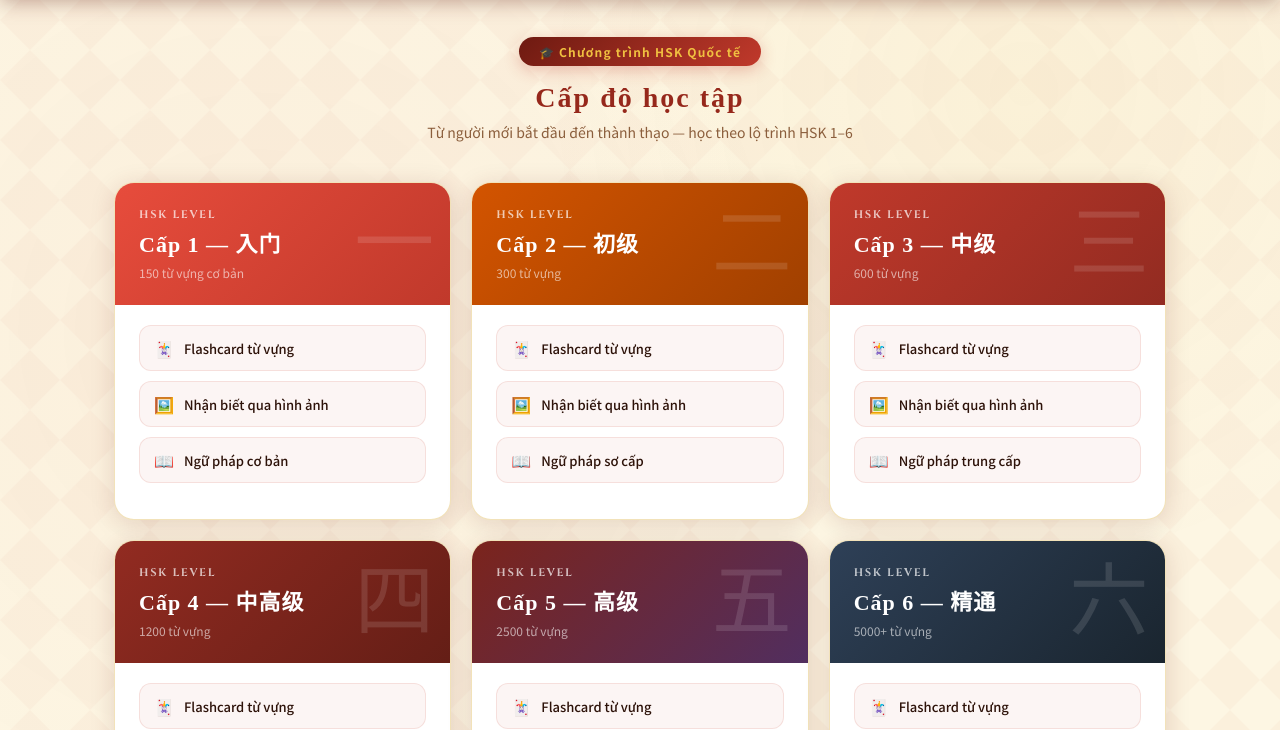
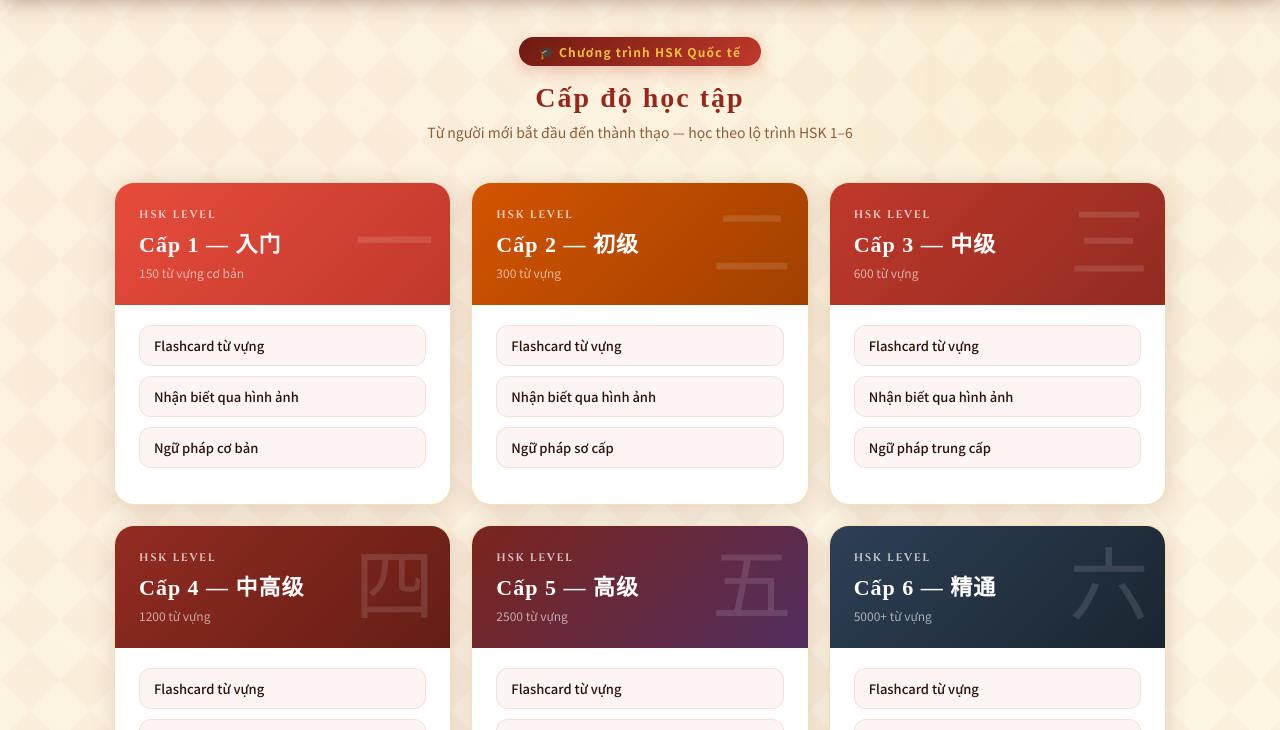
Before and after one commit to minhminhngyn/HSKMinhMinhv2, a plain HTML site: page index.html in a window 1280 px wide. Both pictures are taken after a click on the button "Cấp độ". Shown: the part 70-800 px from the top of the page. Drawn offline with Linux system fonts and the light colour scheme; a web font is replaced by a local one.

Commit message:
remove-icon

```diff
--- a/index.html
+++ b/index.html
@@ -537,7 +537,6 @@ nav {
   color: var(--red-dark);
 }
 
-.feat-icon { font-size: 16px; flex-shrink: 0; }
 
 /* Flashcard modal */
 .modal-overlay {
@@ -1073,9 +1072,9 @@ nav {
       </div>
       <div class="level-body">
         <div class="level-features">
-          <div class="level-feature" onclick="openFlashcard(1)"><span class="feat-icon">🃏</span> Flashcard từ vựng</div>
-          <div class="level-feature" onclick="openImageRecog(1)"><span class="feat-icon">🖼️</span> Nhận biết qua hình ảnh</div>
-          <div class="level-feature" onclick="openGrammar(1)"><span class="feat-icon">📖</span> Ngữ pháp cơ bản</div>
+          <div class="level-feature" onclick="openFlashcard(1)"> Flashcard từ vựng</div>
+          <div class="level-feature" onclick="openImageRecog(1)"> Nhận biết qua hình ảnh</div>
+          <div class="level-feature" onclick="openGrammar(1)"> Ngữ pháp cơ bản</div>
         </div>
       </div>
     </div>
@@ -1088,9 +1087,9 @@ nav {
       </div>
       <div class="level-body">
         <div class="level-features">
-          <div class="level-feature" onclick="openFlashcard(2)"><span class="feat-icon">🃏</span> Flashcard từ vựng</div>
-          <div class="level-feature" onclick="openImageRecog(2)"><span class="feat-icon">🖼️</span> Nhận biết qua hình ảnh</div>
-          <div class="level-feature" onclick="openGrammar(2)"><span class="feat-icon">📖</span> Ngữ pháp sơ cấp</div>
+          <div class="level-feature" onclick="openFlashcard(2)"> Flashcard từ vựng</div>
+          <div class="level-feature" onclick="openImageRecog(2)"> Nhận biết qua hình ảnh</div>
+          <div class="level-feature" onclick="openGrammar(2)"> Ngữ pháp sơ cấp</div>
         </div>
       </div>
     </div>
@@ -1103,9 +1102,9 @@ nav {
       </div>
       <div class="level-body">
         <div class="level-features">
-          <div class="level-feature" onclick="openFlashcard(3)"><span class="feat-icon">🃏</span> Flashcard từ vựng</div>
-          <div class="level-feature" onclick="openImageRecog(3)"><span class="feat-icon">🖼️</span> Nhận biết qua hình ảnh</div>
-          <div class="level-feature" onclick="openGrammar(3)"><span class="feat-icon">📖</span> Ngữ pháp trung cấp</div>
+          <div class="level-feature" onclick="openFlashcard(3)"> Flashcard từ vựng</div>
+          <div class="level-feature" onclick="openImageRecog(3)"> Nhận biết qua hình ảnh</div>
+          <div class="level-feature" onclick="openGrammar(3)"> Ngữ pháp trung cấp</div>
         </div>
       </div>
     </div>
@@ -1118,9 +1117,9 @@ nav {
       </div>
       <div class="level-body">
         <div class="level-features">
-          <div class="level-feature" onclick="openFlashcard(4)"><span class="feat-icon">🃏</span> Flashcard từ vựng</div>
-          <div class="level-feature" onclick="openImageRecog(4)"><span class="feat-icon">🖼️</span> Nhận biết qua hình ảnh</div>
-          <div class="level-feature" onclick="openGrammar(4)"><span class="feat-icon">📖</span> Ngữ pháp nâng cao</div>
+          <div class="level-feature" onclick="openFlashcard(4)"> Flashcard từ vựng</div>
+          <div class="level-feature" onclick="openImageRecog(4)"> Nhận biết qua hình ảnh</div>
+          <div class="level-feature" onclick="openGrammar(4)"> Ngữ pháp nâng cao</div>
         </div>
       </div>
     </div>
@@ -1133,9 +1132,9 @@ nav {
       </div>
       <div class="level-body">
         <div class="level-features">
-          <div class="level-feature" onclick="openFlashcard(5)"><span class="feat-icon">🃏</span> Flashcard từ vựng</div>
-          <div class="level-feature" onclick="openImageRecog(5)"><span class="feat-icon">🖼️</span> Nhận biết qua hình ảnh</div>
-          <div class="level-feature" onclick="openGrammar(5)"><span class="feat-icon">📖</span> Ngữ pháp cao cấp</div>
+          <div class="level-feature" onclick="openFlashcard(5)"> Flashcard từ vựng</div>
+          <div class="level-feature" onclick="openImageRecog(5)"> Nhận biết qua hình ảnh</div>
+          <div class="level-feature" onclick="openGrammar(5)"> Ngữ pháp cao cấp</div>
         </div>
       </div>
     </div>
@@ -1148,9 +1147,9 @@ nav {
       </div>
       <div class="level-body">
         <div class="level-features">
-          <div class="level-feature" onclick="openFlashcard(6)"><span class="feat-icon">🃏</span> Flashcard từ vựng</div>
-          <div class="level-feature" onclick="openImageRecog(6)"><span class="feat-icon">🖼️</span> Nhận biết qua hình ảnh</div>
-          <div class="level-feature" onclick="openGrammar(6)"><span class="feat-icon">📖</span> Ngữ pháp tinh thông</div>
+          <div class="level-feature" onclick="openFlashcard(6)"> Flashcard từ vựng</div>
+          <div class="level-feature" onclick="openImageRecog(6)"> Nhận biết qua hình ảnh</div>
+          <div class="level-feature" onclick="openGrammar(6)"> Ngữ pháp tinh thông</div>
         </div>
       </div>
     </div>
@@ -1503,7 +1502,7 @@ function renderFC(level, idx) {
 }
 
 function openFlashcard(level, idx = 0) {
-  document.getElementById('modalTitle').textContent = `🃏 Flashcard — HSK ${level}`;
+  document.getElementById('modalTitle').textContent = `Flashcard — HSK ${level}`;
   document.getElementById('modalContent').innerHTML = renderFC(level, idx);
   document.getElementById('modalOverlay').classList.add('show');
 }
@@ -1521,7 +1520,7 @@ function openImageRecog(level) {
           <div class="img-question" id="iq${i}">${im.question}</div>
         </div>`).join('')}
     </div>`;
-  document.getElementById('modalTitle').textContent = `🖼️ Nhận biết qua hình ảnh — HSK ${level}`;
+  document.getElementById('modalTitle').textContent = `Nhận biết qua hình ảnh — HSK ${level}`;
   document.getElementById('modalContent').innerHTML = html;
   document.getElementById('modalOverlay').classList.add('show');
 }
@@ -1549,7 +1548,7 @@ function openGrammar(level) {
           <div class="vn">${ex.vn}</div>
         </div>`).join('')}
     `).join('') + `</div>`;
-  document.getElementById('modalTitle').textContent = `📖 ${g.title}`;
+  document.getElementById('modalTitle').textContent = `${g.title}`;
   document.getElementById('modalContent').innerHTML = html;
   document.getElementById('modalOverlay').classList.add('show');
 }
```
